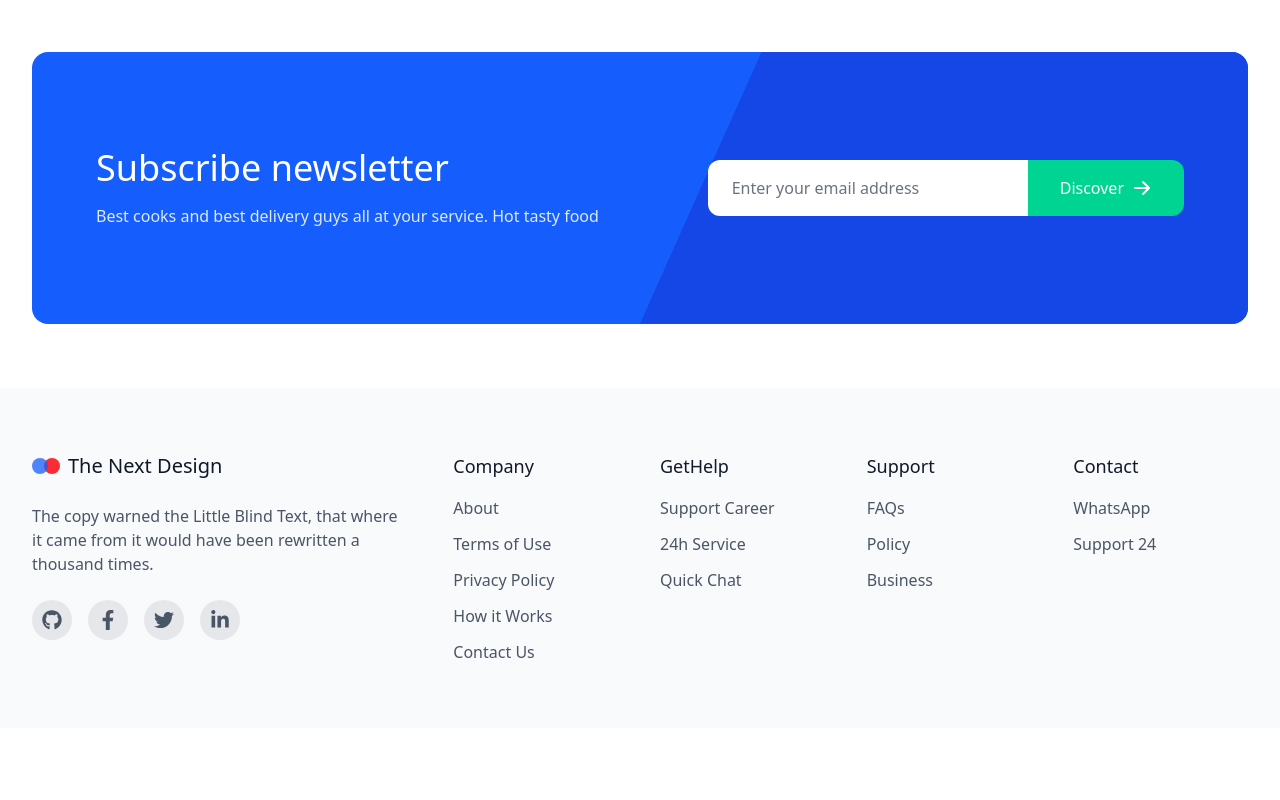
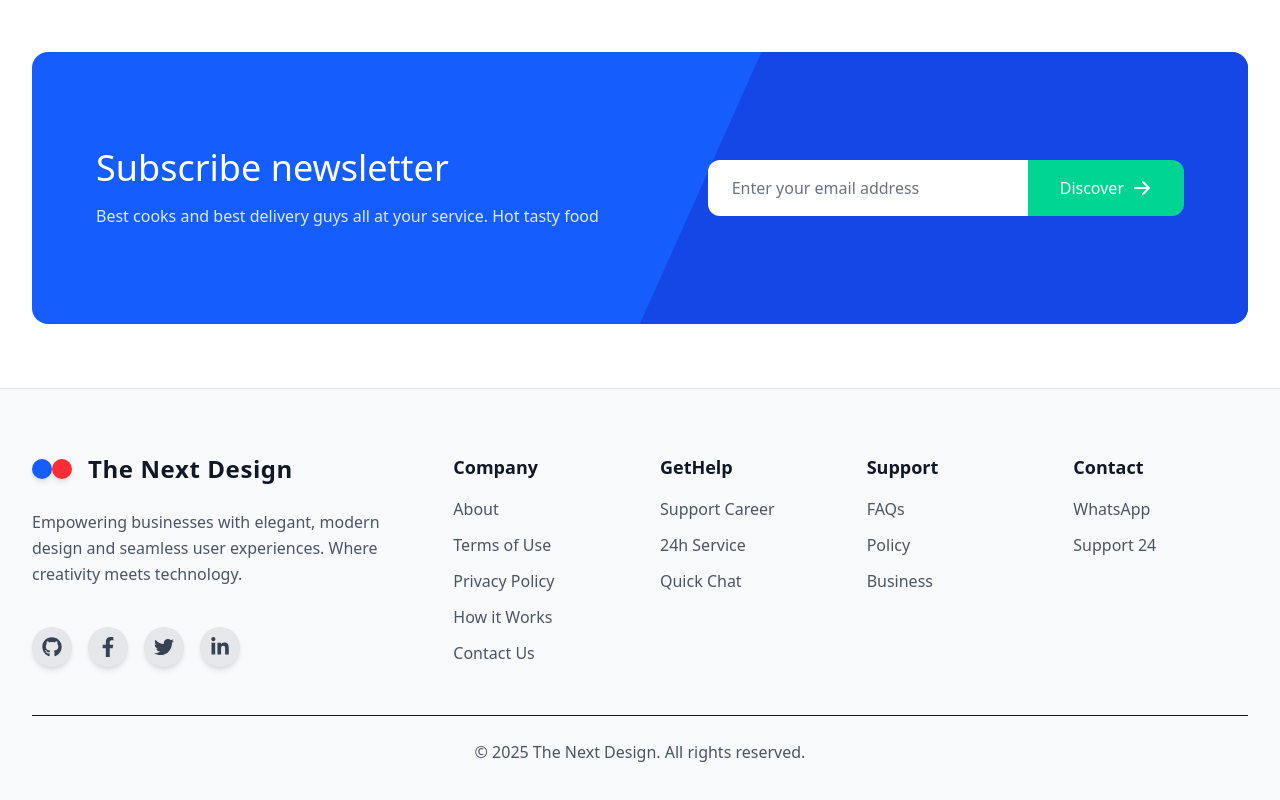
Before and after one commit to kanishka-commits/BizFlow, a React (Vite) app: page / in a window 1280 px wide. Shown: the part 5665-6465 px from the top of the page. Before the commit the page ends 6393 px from the top, so only its background shows below. Built offline with nearby package versions, Linux system fonts and the light colour scheme.

Commit message:
Improved footer and added a copy right section

```diff
--- a/src/components/Footer.jsx
+++ b/src/components/Footer.jsx
@@ -1,5 +1,5 @@
-import React from 'react'
-import { FaFacebookF, FaTwitter, FaLinkedinIn, FaGithub } from 'react-icons/fa'
+import React from "react";
+import { FaFacebookF, FaTwitter, FaLinkedinIn, FaGithub } from "react-icons/fa";
 import { motion } from "framer-motion";
 import { fadeIn, textVariant } from "../utils/motion";
 import { useTheme } from "../context/ThemeContext";
@@ -9,166 +9,158 @@ const Footer = () => {
 
   const footerLinks = {
     company: [
-      { name: 'About', href: '/#about' },
-      { name: 'Terms of Use', href: '/terms-of-use' },
-      { name: 'Privacy Policy', href: '/privacy-policy' },
-      { name: 'How it Works', href: '/#SCHEDULE' },
-      { name: 'Contact Us', href: '/contact' },
+      { name: "About", href: "/#about" },
+      { name: "Terms of Use", href: "/terms-of-use" },
+      { name: "Privacy Policy", href: "/privacy-policy" },
+      { name: "How it Works", href: "/#SCHEDULE" },
+      { name: "Contact Us", href: "/contact" },
     ],
     getHelp: [
-      { name: 'Support Career', href: '/support-career' },
-      { name: '24h Service', href: '/#services' },
-      { name: 'Quick Chat', href: '/quick-chat' },
+      { name: "Support Career", href: "/support-career" },
+      { name: "24h Service", href: "/#services" },
+      { name: "Quick Chat", href: "/quick-chat" },
     ],
     support: [
-      { name: 'FAQs', href: '/faqs' },
-      { name: 'Policy', href: '/policy' },
-      { name: 'Business', href: '/business-support' },
+      { name: "FAQs", href: "/faqs" },
+      { name: "Policy", href: "/policy" },
+      { name: "Business", href: "/business-support" },
     ],
     contact: [
-      { name: 'WhatsApp', href: '/contact/whatsapp' },
-      { name: 'Support 24', href: '/contact/support-24' },
+      { name: "WhatsApp", href: "/contact/whatsapp" },
+      { name: "Support 24", href: "/contact/support-24" },
     ],
-  }
+  };
 
   return (
     <motion.footer
-      variants={fadeIn('up', 0.2)}
+      variants={fadeIn("up", 0.2)}
       initial="hidden"
       whileInView="show"
-      className={`transition-colors duration-300 ${
-        isDarkMode ? "bg-gray-800" : "bg-gray-50"
+      className={`transition-colors duration-500 border-t ${
+        isDarkMode ? "bg-gray-900 border-gray-700" : "bg-gray-50 border-gray-200"
       }`}
     >
-      <div className="section-container">
+      <div className="section-container py-12 px-6 md:px-12">
         <motion.div
-          variants={fadeIn('up', 0.3)}
-          className="grid grid-cols-1 md:grid-cols-2 lg:grid-cols-12 gap-8 lg:gap-12"
+          variants={fadeIn("up", 0.3)}
+          className="grid grid-cols-1 md:grid-cols-2 lg:grid-cols-12 gap-12"
         >
           {/* Brand Column */}
           <motion.div
-            variants={fadeIn('right', 0.4)}
-            className="lg:col-span-4"
+            variants={fadeIn("right", 0.4)}
+            className="lg:col-span-4 flex flex-col justify-between"
           >
+            {/* Logo + Branding */}
             <motion.div
-              variants={fadeIn('down', 0.5)}
-              className="flex items-center gap-1 mb-6"
+              variants={fadeIn("down", 0.5)}
+              className="flex items-center gap-2 mb-6"
             >
-              <div className="w-4 h-4 bg-blue-600 rounded-full opacity-75"></div>
-              <div className="w-4 h-4 bg-red-500 rounded-full -ml-2"></div>
-              <span className={`text-xl font-medium ml-1 transition-colors ${
+              <div className="w-5 h-5 bg-blue-600 rounded-full shadow-md"></div>
+              <div className="w-5 h-5 bg-red-500 rounded-full -ml-2 shadow-md"></div>
+              <span
+                className={`text-2xl font-bold ml-2 tracking-wide ${
                   isDarkMode ? "text-white" : "text-gray-900"
-              }`}>
+                }`}
+              >
                 The Next Design
               </span>
             </motion.div>
+
+            {/* Brand Description */}
             <motion.p
-              variants={fadeIn('up', 0.6)}
-              className={`mb-6 transition-colors ${
-                isDarkMode ? "text-gray-300" : "text-gray-600"
+              variants={fadeIn("up", 0.6)}
+              className={`mb-6 text-base leading-relaxed ${
+                isDarkMode ? "text-gray-400" : "text-gray-600"
               }`}
             >
-              The copy warned the Little Blind Text, that where it came from it would have been rewritten a thousand times.
+              Empowering businesses with elegant, modern design and seamless user
+              experiences. Where creativity meets technology.
             </motion.p>
+
+            {/* Social Icons */}
             <motion.div
-              variants={fadeIn('up', 0.7)}
-              className="flex gap-4"
+              variants={fadeIn("up", 0.7)}
+              className="flex gap-4 mt-4"
             >
+              {[
+                {
+                  href: "https://github.com/adityadomle",
+                  icon: <FaGithub className="w-5 h-5" />,
+                  hover: "hover:bg-neutral-900 hover:text-white",
+                },
+                {
+                  href: "#",
+                  icon: <FaFacebookF className="w-5 h-5" />,
+                  hover: "hover:bg-blue-600 hover:text-white",
+                },
+                {
+                  href: "https://x.com/domleaditya",
+                  icon: <FaTwitter className="w-5 h-5" />,
+                  hover: "hover:bg-sky-500 hover:text-white",
+                },
+                {
+                  href: "https://www.linkedin.com/in/adityadomle?",
+                  icon: <FaLinkedinIn className="w-5 h-5" />,
+                  hover: "hover:bg-blue-700 hover:text-white",
+                },
+              ].map((social, i) => (
                 <motion.a
-                whileHover={{ scale: 1.1 }}
-                href="https://github.com/adityadomle"
+                  key={i}
+                  whileHover={{ scale: 1.15, rotate: 5 }}
+                  href={social.href}
                   target="_blank"
                   rel="noopener noreferrer"
-                aria-label="GitHub"
-                className={`w-10 h-10 rounded-full flex items-center justify-center transition-colors focus:outline-none focus:ring-2 focus:ring-blue-500 ${
+                  className={`w-10 h-10 rounded-full flex items-center justify-center shadow-md transition-colors focus:outline-none focus:ring-2 ${
                     isDarkMode
-                    ? "bg-gray-700 text-gray-300 hover:bg-gray-600 hover:text-white"
-                    : "bg-gray-200 text-gray-600 hover:bg-neutral-900 hover:text-white"
+                      ? `bg-gray-800 text-gray-300 ${social.hover}`
+                      : `bg-gray-200 text-gray-700 ${social.hover}`
                   }`}
                 >
-                <FaGithub className="w-5 h-5" />
+                  {social.icon}
                 </motion.a>
-              <motion.a
-                whileHover={{ scale: 1.1 }}
-                href="#" // Not yet available
-                target="_blank"
-                rel="noopener noreferrer"
-                aria-label="Facebook"
-                className={`w-10 h-10 rounded-full flex items-center justify-center transition-colors focus:outline-none focus:ring-2 focus:ring-blue-500 ${
-                  isDarkMode
-                    ? "bg-gray-700 text-gray-300 hover:bg-blue-600 hover:text-white"
-                    : "bg-gray-200 text-gray-600 hover:bg-blue-600 hover:text-white"
-                }`}
-              >
-                <FaFacebookF className="w-5 h-5" />
-              </motion.a>
-              <motion.a
-                whileHover={{ scale: 1.1 }}
-                href="https://x.com/domleaditya" // currently, ID doesn't exist
-                target="_blank"
-                rel="noopener noreferrer"
-                aria-label="Twitter"
-                className={`w-10 h-10 rounded-full flex items-center justify-center transition-colors focus:outline-none focus:ring-2 focus:ring-blue-400 ${
-                  isDarkMode
-                    ? "bg-gray-700 text-gray-300 hover:bg-sky-500 hover:text-white"
-                    : "bg-gray-200 text-gray-600 hover:bg-sky-500 hover:text-white"
-                }`}
-              >
-                <FaTwitter className="w-5 h-5" />
-              </motion.a>
-              <motion.a
-                whileHover={{ scale: 1.1 }}
-                href="https://www.linkedin.com/in/adityadomle?"
-                target="_blank"
-                rel="noopener noreferrer"
-                aria-label="LinkedIn"
-                className={`w-10 h-10 rounded-full flex items-center justify-center transition-colors focus:outline-none focus:ring-2 focus:ring-blue-700 ${
-                  isDarkMode
-                    ? "bg-gray-700 text-gray-300 hover:bg-blue-700 hover:text-white"
-                    : "bg-gray-200 text-gray-600 hover:bg-blue-700 hover:text-white"
-                }`}
-              >
-                <FaLinkedinIn className="w-5 h-5" />
-              </motion.a>
+              ))}
             </motion.div>
           </motion.div>
 
           {/* Links Columns */}
           <motion.div
-            variants={fadeIn('left', 0.4)}
+            variants={fadeIn("left", 0.4)}
             className="lg:col-span-8"
           >
-            <div className="grid grid-cols-2 md:grid-cols-4 gap-8">
-              {Object.entries(footerLinks).map(([category, links], categoryIndex) => (
+            <div className="grid grid-cols-2 sm:grid-cols-2 md:grid-cols-4 gap-8">
+              {Object.entries(footerLinks).map(([category, links], idx) => (
                 <motion.div
                   key={category}
-                  variants={fadeIn('up', 0.3 * (categoryIndex + 1))}
+                  variants={fadeIn("up", 0.3 * (idx + 1))}
                 >
                   <motion.h3
                     variants={textVariant(0.2)}
-                    className="text-lg font-medium mb-4 capitalize"
+                    className={`text-lg font-semibold mb-4 capitalize ${
+                      isDarkMode ? "text-gray-100" : "text-gray-900"
+                    }`}
                   >
                     {category}
                   </motion.h3>
                   <motion.ul
-                    variants={fadeIn('up', 0.4)}
+                    variants={fadeIn("up", 0.4)}
                     className="space-y-3"
                   >
                     {links.map((link) => (
                       <motion.li
                         key={`${category}-${link.name}`}
-                        variants={fadeIn('up', 0.1)}
+                        variants={fadeIn("up", 0.2)}
                       >
                         <motion.a
-                          whileHover={{ x: 5 }}
+                          whileHover={{ x: 6 }}
                           href={link.href}
-                          className={`text-gray-600 hover:text-gray-900 transition-colors focus:outline-none focus:ring-1 focus:ring-gray-400 rounded transition-colors ${
+                          className={`text-sm md:text-base transition-colors relative group ${
                             isDarkMode
-                              ? "hover:text-gray-300"
-                              : "hover:text-gray-900"
+                              ? "text-gray-400 hover:text-white"
+                              : "text-gray-600 hover:text-gray-900"
                           }`}
                         >
                           {link.name}
+                          <span className="absolute bottom-0 left-0 w-0 h-[2px] bg-blue-600 transition-all duration-300 group-hover:w-full"></span>
                         </motion.a>
                       </motion.li>
                     ))}
@@ -178,9 +170,19 @@ const Footer = () => {
             </div>
           </motion.div>
         </motion.div>
+
+        {/* Bottom Bar */}
+        <motion.div
+          variants={fadeIn("up", 0.5)}
+          className="mt-12 pt-6 border-t text-center text-sm md:text-base transition-colors duration-300"
+        >
+          <p className={isDarkMode ? "text-gray-400" : "text-gray-600"}>
+            © {new Date().getFullYear()} The Next Design. All rights reserved.
+          </p>
+        </motion.div>
       </div>
     </motion.footer>
-  )
-}
+  );
+};
 
 export default Footer;
```
Lines whose indentation alone changed are shown as unchanged.
